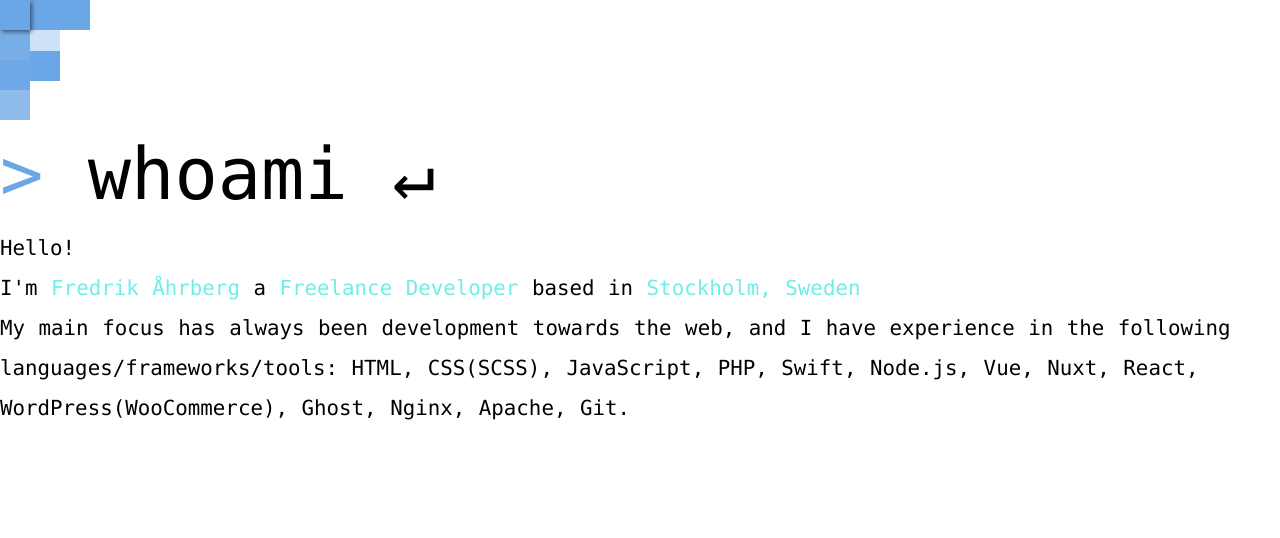
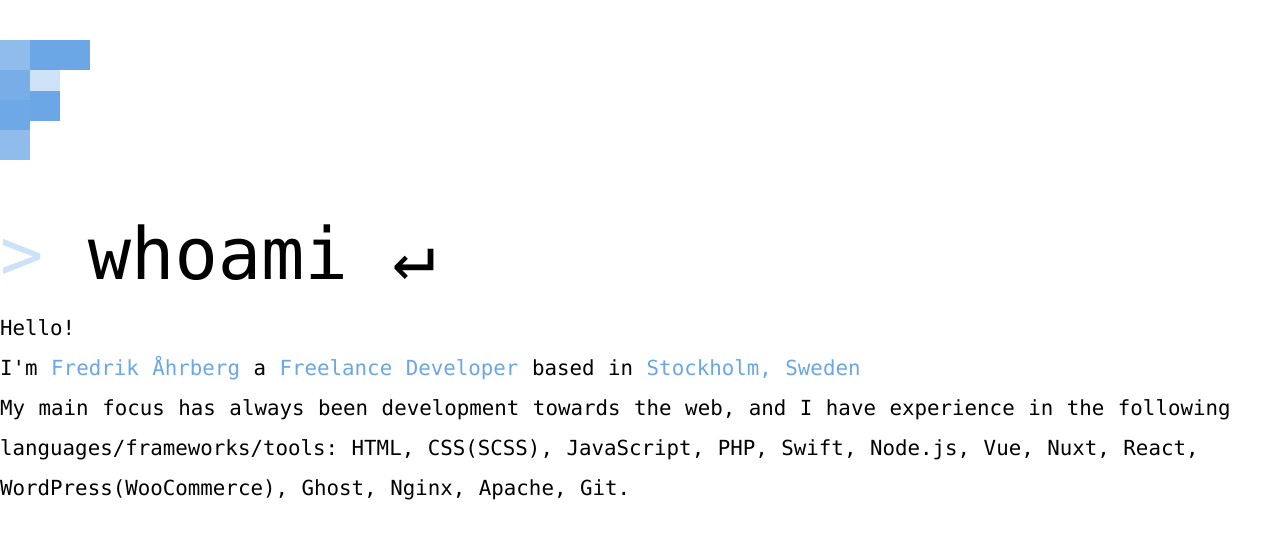
Before and after one commit to fahrberg/portfolio, a Nuxt app: page / in a window 1280 px wide. Shown: the top 538 px of the page. Built offline with nearby package versions, Linux system fonts and the light colour scheme.

Commit message:
fade in text work

```diff
--- /dev/null
+++ b/components/Header.vue
@@ -0,0 +1,7 @@
+<template>
+  <header class="portfolio-header lg:static max-w-screen-xl mx-auto flex top-0">
+    <HeaderIcon />
+  </header>
+</template>
+
+<style lang="scss"></style>
--- a/components/HeaderIcon.vue
+++ b/components/HeaderIcon.vue
@@ -5,6 +5,7 @@
     :viewBox="viewBox"
     class="HeaderIcon"
     @mouseenter="hoverEnter"
+    @mouseleave="hoverLeave"
     @click="$emit('click')"
   >
     <rect
@@ -136,7 +137,7 @@
     hoverEnter(e) {
       if (e.target.className.baseVal === 'HeaderIcon') {
         // eslint-disable-next-line no-console
-        console.log(e)
+        console.log('EEE')
       } else {
         this.originalColor = e.target.style.fill
         // eslint-disable-next-line no-console
@@ -150,6 +151,7 @@
       if (e.target.className.baseVal === 'HeaderIcon') {
         // eslint-disable-next-line no-console
         console.log(e.target)
+        e.target.style.filter = 'none'
       } else {
         // eslint-disable-next-line no-console
 
@@ -161,7 +163,11 @@
 }
 </script>
 
-<style lang="postcss" scoped>
+<style lang="scss" scoped>
+.HeaderIcon {
+  margin: 40px 0 40px 0;
+  @apply inline-block;
+}
 svg.haiiroIcon {
   display: inline-block;
   transition: ease 0.5s;
--- a/components/TypeWriter.vue
+++ b/components/TypeWriter.vue
@@ -1,22 +1,11 @@
 <template>
-  <div class="container">
+  <div class="">
     <div ref="typedElement" class="hero-title">
       {{ typedObj }}
       <span>&nbsp;</span>
     </div>
-    <div class="hero-description">
-      <p>
-        Hello!<br />I'm <span class="text-lb">Fredrik Åhrberg</span> a
-        <span class="text-lb">Freelance Developer</span> based in
-        <span class="text-lb">Stockholm, Sweden</span><br />
-        My main focus has always been development towards the web, and I have
-        experience in the following
-        <span class="text-gr">languages</span>/frameworks/tools: HTML,
-        CSS(SCSS), JavaScript, PHP, Swift, Node.js, Vue, Nuxt, React,
-        WordPress(WooCommerce), Ghost, Nginx, Apache, Git.
-      </p>
-      <slot></slot>
-    </div>
+
+    <slot></slot>
   </div>
 </template>
 
@@ -32,6 +21,7 @@
   data() {
     return {
       typedObj: null,
+      finishedAnimation: false,
     }
   },
   mounted() {
@@ -54,6 +44,10 @@
             str += c
           } else {
             str += `${c} ↵`
+            // eslint-disable-next-line no-console
+            console.log('finished')
+            this.$emit('finishedAnimation')
+            console.log('emitted')
           }
           this.typedObj = str
         }, delay + typeSpeed)
--- a/layouts/default.vue
+++ b/layouts/default.vue
@@ -1,6 +1,6 @@
 <template>
-  <div>
-    <HeaderIcon />
+  <div class="">
+    <Header />
     <Nuxt />
   </div>
 </template>
--- a/pages/index.vue
+++ b/pages/index.vue
@@ -1,12 +1,41 @@
 <template>
-  <TypeWriter :my-text="'whoami'" />
+  <div class="container">
+    <TypeWriter :my-text="'whoami'" @finishedAnimation="consoleLog" />
+    <div class="hero-description" :class="{ hide: !show }">
+      <p @click="consoleLog()">
+        Hello!<br />I'm <span class="text-lb">Fredrik Åhrberg</span> a
+        <span class="text-lb">Freelance Developer</span> based in
+        <span class="text-lb">Stockholm, Sweden</span><br />
+        My main focus has always been development towards the web, and I have
+        experience in the following
+        <span class="text-gr">languages</span>/frameworks/tools: HTML,
+        CSS(SCSS), JavaScript, PHP, Swift, Node.js, Vue, Nuxt, React,
+        WordPress(WooCommerce), Ghost, Nginx, Apache, Git.
+      </p>
+    </div>
+  </div>
 </template>
 
 <script>
-export default {}
+export default {
+  data() {
+    return {
+      show: false,
+    }
+  },
+  methods: {
+    consoleLog() {
+      // eslint-disable-next-line no-console
+      this.show = true
+    },
+  },
+}
 </script>
 
 <style lang="scss">
+.hide {
+  display: none !important;
+}
 .container {
   @apply w-full;
 }
@@ -16,7 +45,7 @@
   font-size: 4.5em;
 
   &:before {
-    color: #6ba6e6;
+    color: #6ba6e656;
     content: '>\a0';
   }
 
@@ -32,7 +61,7 @@
   }
 }
 .text-lb {
-  color: rgb(110, 238, 232);
+  color: #6ba6e6;
 }
 .hero-description {
   @apply flex w-full text-left;
@@ -40,6 +69,9 @@
   font-weight: 200;
   font-size: 1.3em;
   line-height: 40px;
+  -webkit-animation-duration: 1s;
+  -webkit-animation-fill-mode: backwards;
+  -webkit-animation-name: fadeInDown;
 }
 .container {
   margin: 0 auto;
@@ -70,4 +102,15 @@
 .links {
   padding-top: 15px;
 }
+
+@-webkit-keyframes fadeInDown {
+  0% {
+    opacity: 0;
+    -webkit-transform: translateY(0);
+  }
+  100% {
+    opacity: 1;
+    -webkit-transform: translateY(0);
+  }
+}
 </style>
```
Also changed, not shown: components/About.vue (added).
